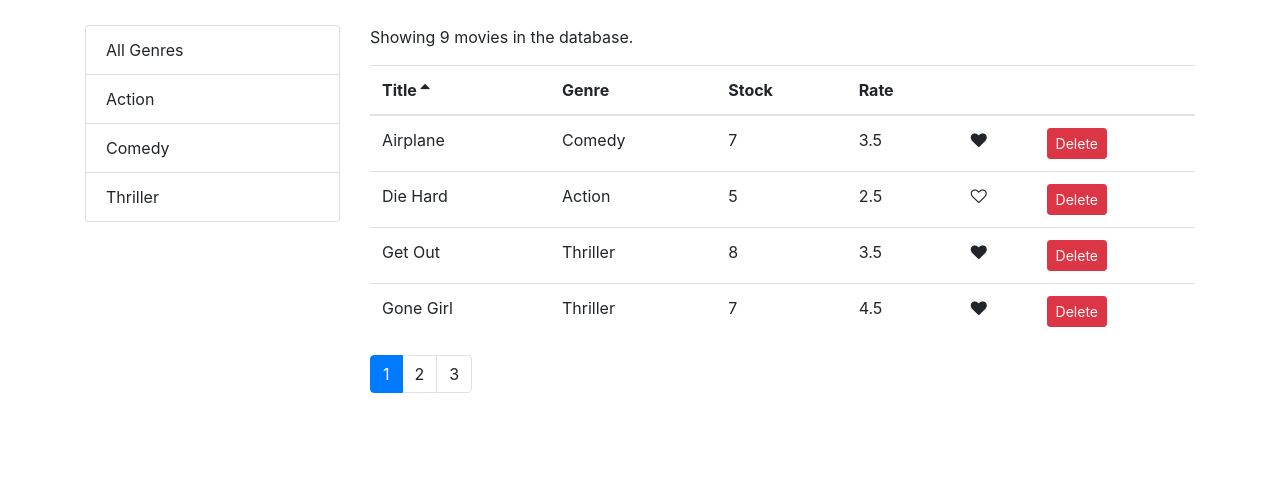
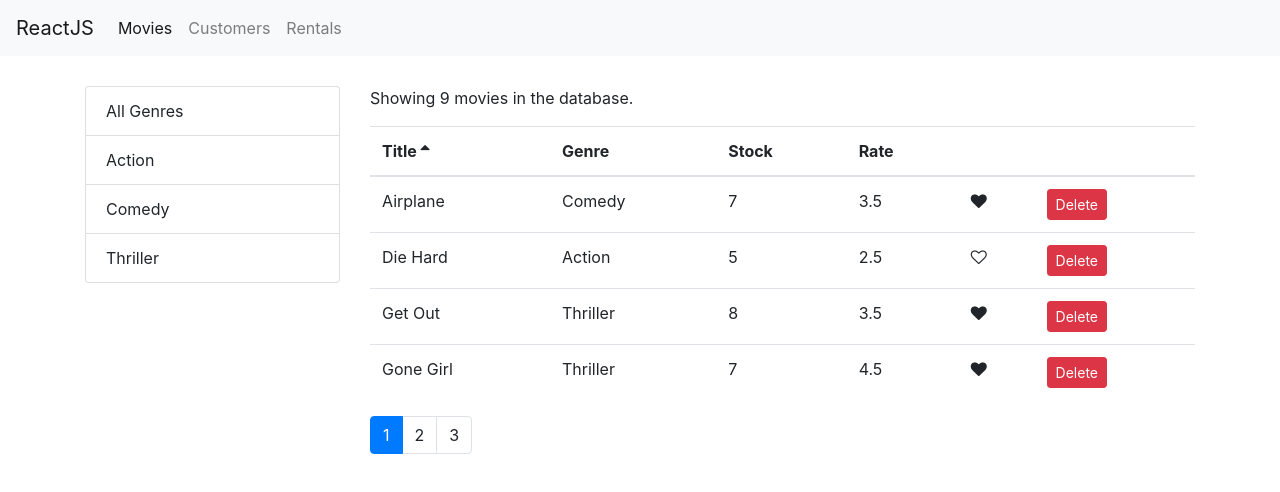
Before and after one commit to ahmedbouzana/ReactJS-Movies-Table, a React (Create React App) app: page /movies in a window 1280 px wide. Shown: the top 492 px of the page. Built offline with nearby package versions, Linux system fonts and the light colour scheme.

Commit message:
AddNavBar

```diff
--- a/src/App.js
+++ b/src/App.js
@@ -4,11 +4,14 @@
 import Customers from "./components/customers";
 import Rentals from "./components/rentals";
 import NotFound from "./components/notFound";
+import NavBar from './components/navBar';
 import './App.css';
 
 class App extends Component {
   render() {
     return (
+      <React.Fragment>
+        <NavBar/>
         <main className="container">
           <Switch>
             <Route path="/movies" component={Movies}></Route>
@@ -19,6 +22,7 @@
             <Redirect to="/notFound" />
           </Switch>
         </main>
+      </React.Fragment>
     );
   }
 }
--- /dev/null
+++ b/src/components/navBar.jsx
@@ -0,0 +1,27 @@
+import React, { Component } from 'react';
+import {Link, NavLink} from "react-router-dom";
+
+const NavBar = () => {
+    return (
+    <nav className="navbar navbar-expand-lg navbar-light bg-light">
+    <Link className="navbar-brand" to="/">ReactJS</Link>
+    <button className="navbar-toggler" type="button" data-toggle="collapse" data-target="#navbarNav" aria-controls="navbarNav" aria-expanded="false" aria-label="Toggle navigation">
+      <span className="navbar-toggler-icon"></span>
+    </button>
+    <div className="collapse navbar-collapse" id="navbarNav">
+      <ul className="navbar-nav">
+        <li className="nav-item">
+          <NavLink className="nav-link" to="/movies">Movies</NavLink>
+        </li>
+        <li className="nav-item">
+          <NavLink className="nav-link" to="/customers">Customers</NavLink>
+        </li>
+        <li className="nav-item">
+          <NavLink className="nav-link" to="/rentals">Rentals</NavLink>
+        </li>
+      </ul>
+    </div>
+    </nav>);
+}
+
+export default NavBar;
--- a/src/index.css
+++ b/src/index.css
@@ -1,6 +1,6 @@
 body {
   margin: 0;
-  padding: 25px 0 0 0;
+  padding: 0 0 0 0;
   font-family: -apple-system, BlinkMacSystemFont, "Segoe UI", "Roboto", "Oxygen",
     "Ubuntu", "Cantarell", "Fira Sans", "Droid Sans", "Helvetica Neue",
     sans-serif;
@@ -13,6 +13,10 @@
     monospace;
 }
 
+.navbar{
+  margin-bottom: 30px;
+}
+
 .clickable {
   cursor: pointer;
 }
```
Lines whose indentation alone changed are shown as unchanged.
